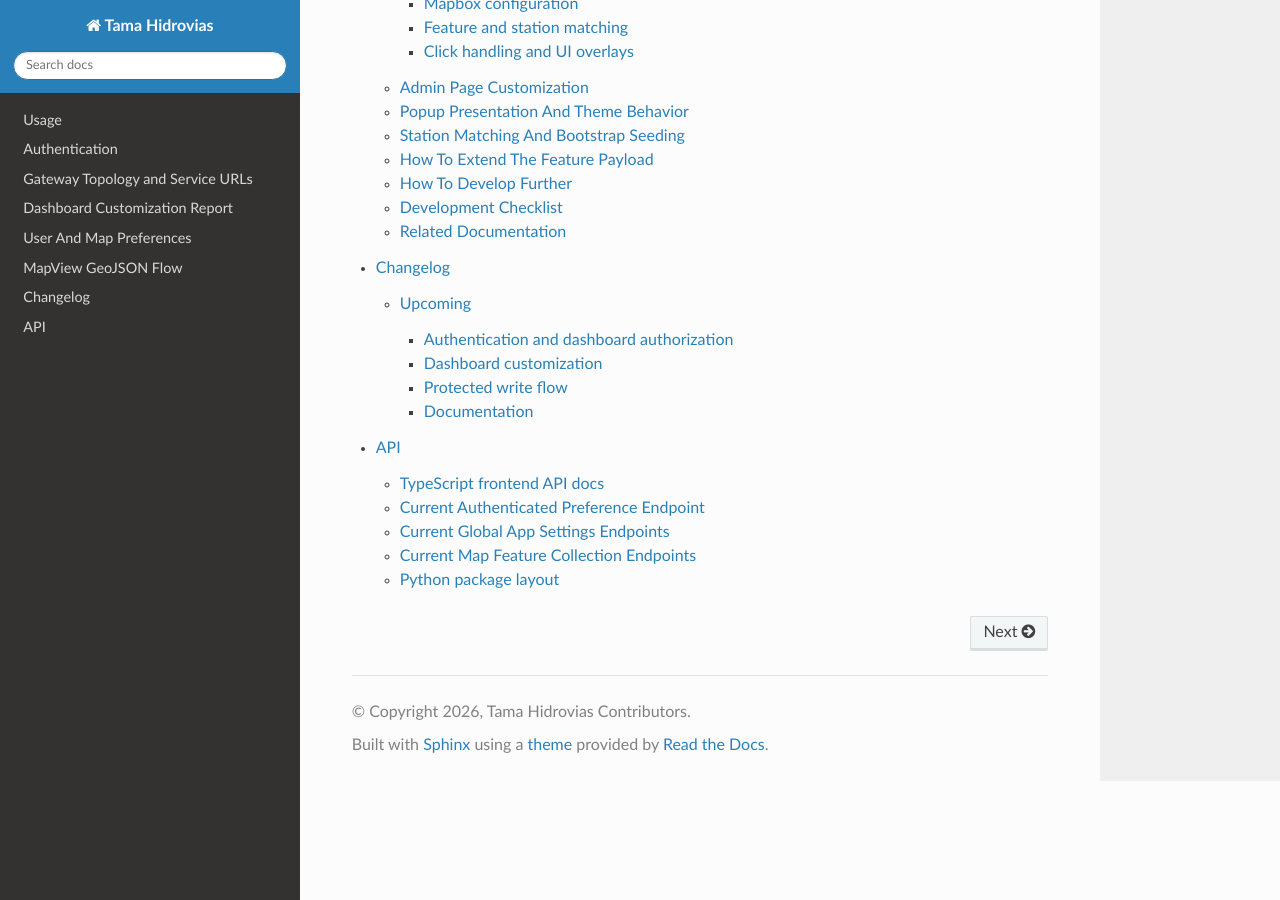
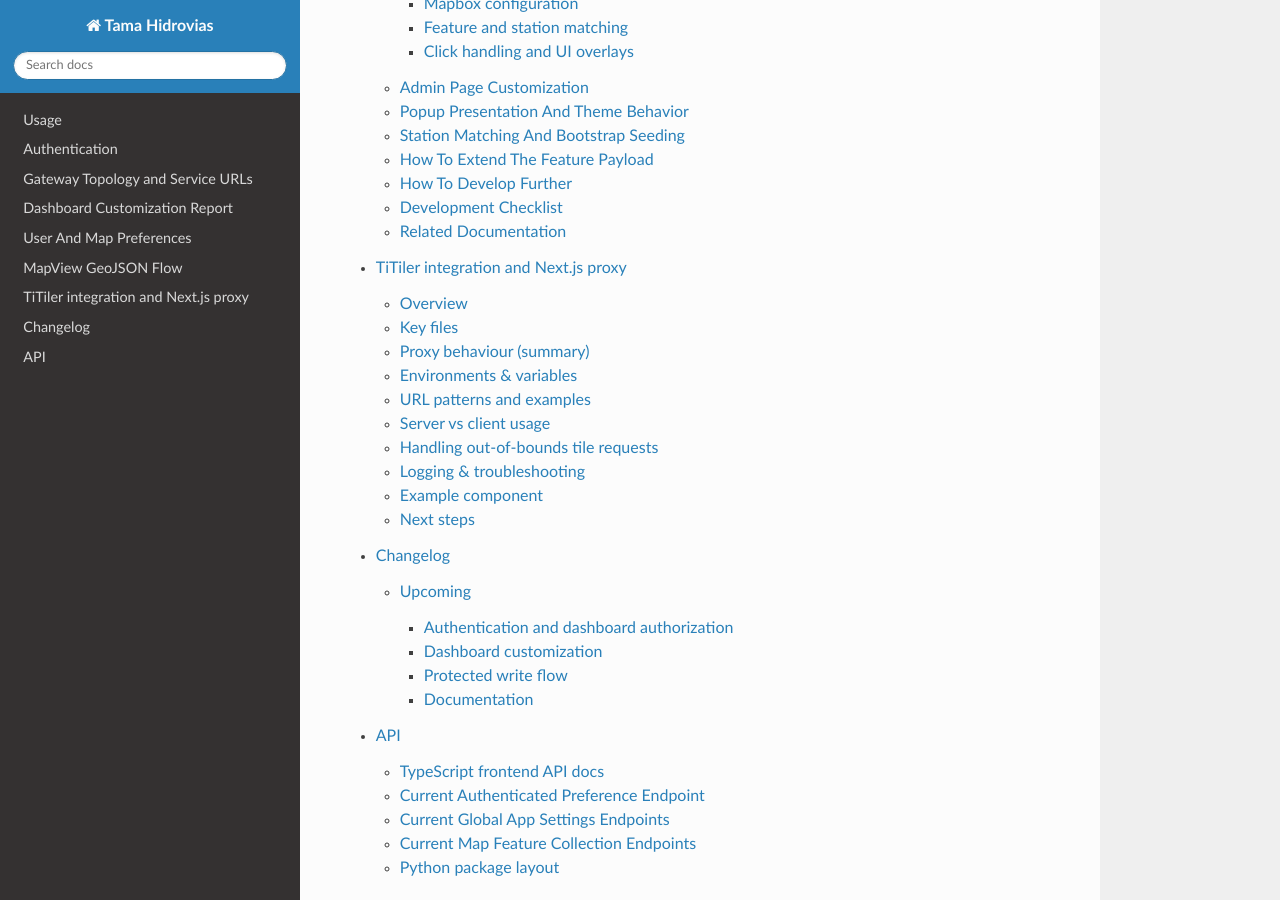
Before and after one commit to bmmoreira/tama-hidrovias, a Sphinx documentation site: the page built from docs/source/index.rst, in a window 1280 px wide and 900 px high, scrolled down 3588 px. Built offline with Sphinx 7.4.7 and the Read the Docs theme 3.1.0, drawn with Linux system fonts in a browser that asks for light colours; some of the changed lines change nothing that is shown.

Commit message:
docs(sphinx): add TiTiler integration page

```diff
--- a/docs/source/index.rst
+++ b/docs/source/index.rst
@@ -69,5 +69,6 @@ Contents
    dashboard
    preferences
    mapview
+   titiler_integration
    changelog
    api
--- /dev/null
+++ b/docs/source/titiler_integration.rst
@@ -0,0 +1,124 @@
+TiTiler integration and Next.js proxy
+=====================================
+
+This page documents how the Next.js frontend (`web`) integrates with a local
+TiTiler instance (`hfs-titiler`), the server-side proxy pattern used to keep
+internal tokens secret, helper utilities, and recommended practices for
+building dashboard pages that call TiTiler.
+
+Overview
+--------
+
+The `web` Next app proxies client requests to the TiTiler service via a
+catch-all route at ``web/src/app/api/titiler/[...path]/route.ts``. This keeps
+TiTiler tokens and internal network visibility server-side, and avoids
+exposing secrets in the browser.
+
+The proxy implements a whitelist of allowed request headers, normalizes
+paths (avoids duplicate ``/map/map/...`` forwards), injects an internal
+TiTiler token as ``Authorization: Bearer <token>`` and as an
+``access_token`` query parameter when necessary, and strips forwarded
+``Content-Length`` on responses to avoid ``ERR_CONTENT_LENGTH_MISMATCH`` in
+the browser.
+
+Helper functions for fetching ``/map/cog/info`` and building tile/preview
+URLs live in ``web/src/lib/titiler.ts`` and are recommended for server-side
+usage in Next server components.
+
+Key files
+---------
+
+- ``web/src/app/api/titiler/[...path]/route.ts`` — catch-all proxy route that
+  forwards requests to TiTiler. Handles CORS, header whitelisting, token
+  injection and response header sanitization.
+- ``web/src/lib/titiler.ts`` — helpers to fetch and format TiTiler metadata,
+  and to build tile/preview URL templates.
+- ``web/src/app/dashboard/tiffs/`` — dashboard pages/components that use
+  TiTiler info: ``page.tsx``, ``MetadataPanel.tsx``, ``LoadBestTile.tsx``,
+  and ``MapViewer``.
+
+Proxy behaviour (summary)
+------------------------
+
+- Client calls under ``/api/titiler/*`` are proxied to the internal
+  ``TITILER_INTERNAL_URL`` (default ``http://hfs-titiler:8000``).
+- If ``TITILER_INTERNAL_TOKEN`` is configured, the proxy will append
+  ``access_token=<token>`` to upstream URLs when the client did not already
+  provide ``access_token``, and it will add ``Authorization: Bearer <token>``
+  on the proxied request.
+- Request headers are limited to a safe whitelist; notably, ``content-length``
+  is not forwarded from the client.
+- Response headers forwarded to browsers are restricted to safe values
+  (``content-type``, ``cache-control``, ``expires``, ``etag``,
+  ``last-modified``) and any ``x-titiler-cache-status`` values. CORS
+  headers are mirrored from the incoming ``Origin`` header when present.
+
+Environments & variables
+------------------------
+
+- ``TITILER_INTERNAL_URL`` — base URL for TiTiler inside the Docker network
+  (default: ``http://hfs-titiler:8000``).
+- ``TITILER_INTERNAL_TOKEN`` — optional server-only token used to access
+  protected TiTiler endpoints from the Next server.
+- ``LOG_LEVEL`` — pino logging level used by the server proxy (e.g.
+  ``debug``, ``info``).
+
+URL patterns and examples
+-------------------------
+
+Common TiTiler endpoints used by the app:
+
+- ``/map/cog/info?url=<encoded-url>`` — returns metadata: bounds, width/height,
+  bands, overviews, statistics, etc.
+- ``/map/cog/tiles/{TileMatrixSet}/{z}/{x}/{y}?url=<encoded-url>`` — tile
+  endpoint; include the TileMatrixSet (for example ``WebMercatorQuad``).
+- ``/map/cog/preview?url=<encoded-url>&width=512&height=512`` — small preview
+  image.
+
+Server vs client usage
+----------------------
+
+- Server-side (Next server components): call ``fetchCogInfo()`` from
+  ``web/src/lib/titiler.ts`` to keep tokens internal and render pages with
+  metadata pre-populated.
+- Client-side: use the proxied endpoints under ``/api/titiler/...`` for
+  interactive controls; the Next proxy will inject internal tokens when
+  needed.
+
+Handling out-of-bounds tile requests
+-----------------------------------
+
+Mapbox often requests tiles outside a dataset's bounds which results in
+404 responses from TiTiler ("Tile(...) is outside bounds"). Strategies to
+reduce these requests:
+
+- Provide ``bounds`` and sensible ``minzoom``/``maxzoom`` for Mapbox raster
+  sources. The dashboard's ``MapViewer`` already forwards these when
+  available.
+- Optional improvement: implement server-side clamping in the proxy. The
+  proxy can fetch ``/map/cog/info`` and compute allowed x/y ranges per
+  zoom, returning 204 or an empty tile for clearly out-of-bounds requests.
+
+Logging & troubleshooting
+-------------------------
+
+- Look for ``titiler-proxy.forward`` debug events in the ``web`` logs to
+  inspect sanitized forwarded targets.
+- TiTiler logs show requests to ``/map/cog/tiles/...`` and their response
+  codes; 404s usually indicate OOB tile requests.
+
+Example component
+-----------------
+
+A server-side example component exists at
+``web/src/components/examples/TiffExampleCard.tsx`` which demonstrates how
+to call ``fetchCogInfo()``, compute ``center``/``fitBounds``, and wire the
+``MapViewer`` component with ``tileUrl``, ``minZoom`` and ``maxZoom``.
+
+Next steps
+----------
+
+- Consider caching ``/map/cog/info`` results to reduce repeated probes.
+- Optionally add server-side tile clamping to reduce TiTiler 404s.
+- Add unit tests for the small helper functions in
+  ``web/src/lib/titiler.ts``.
```
